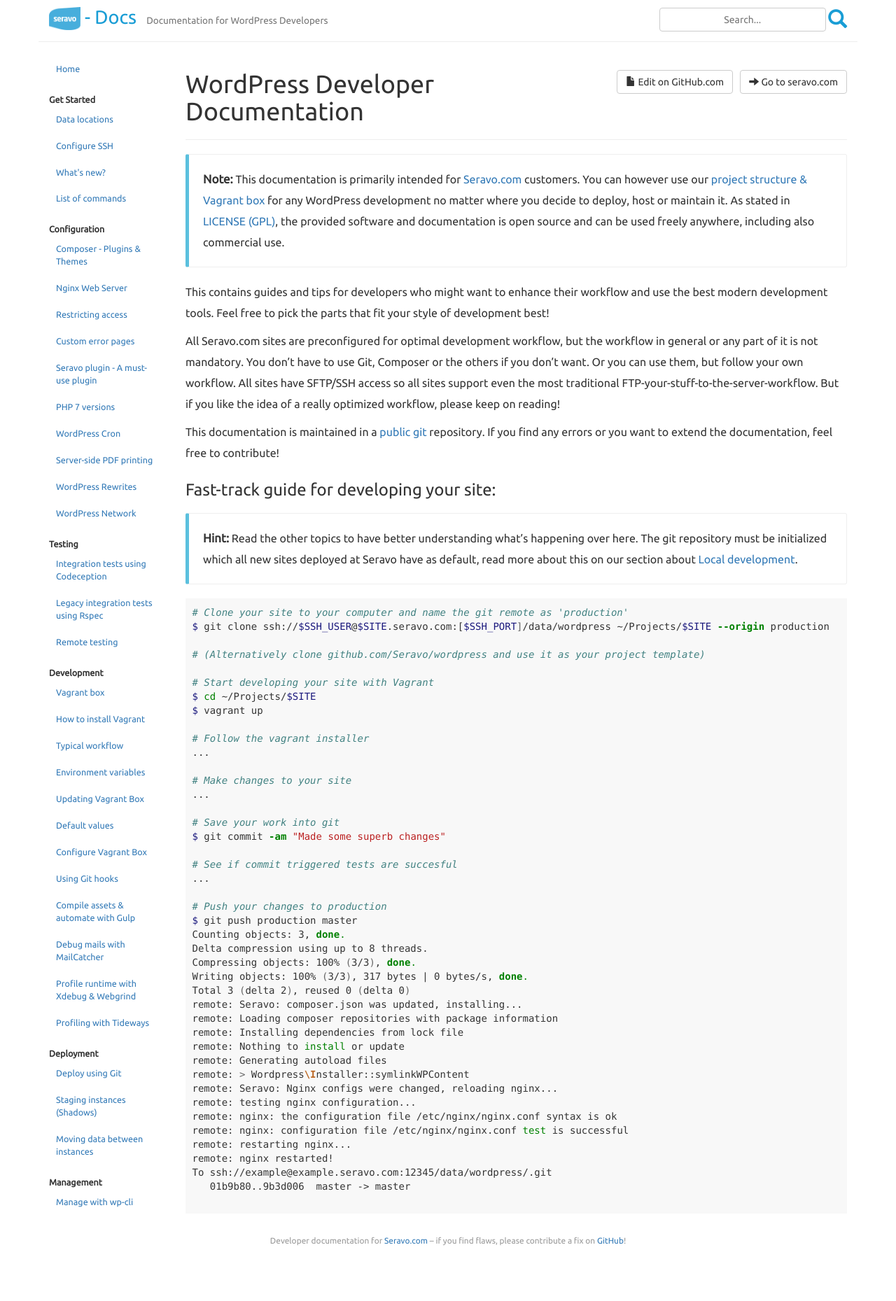
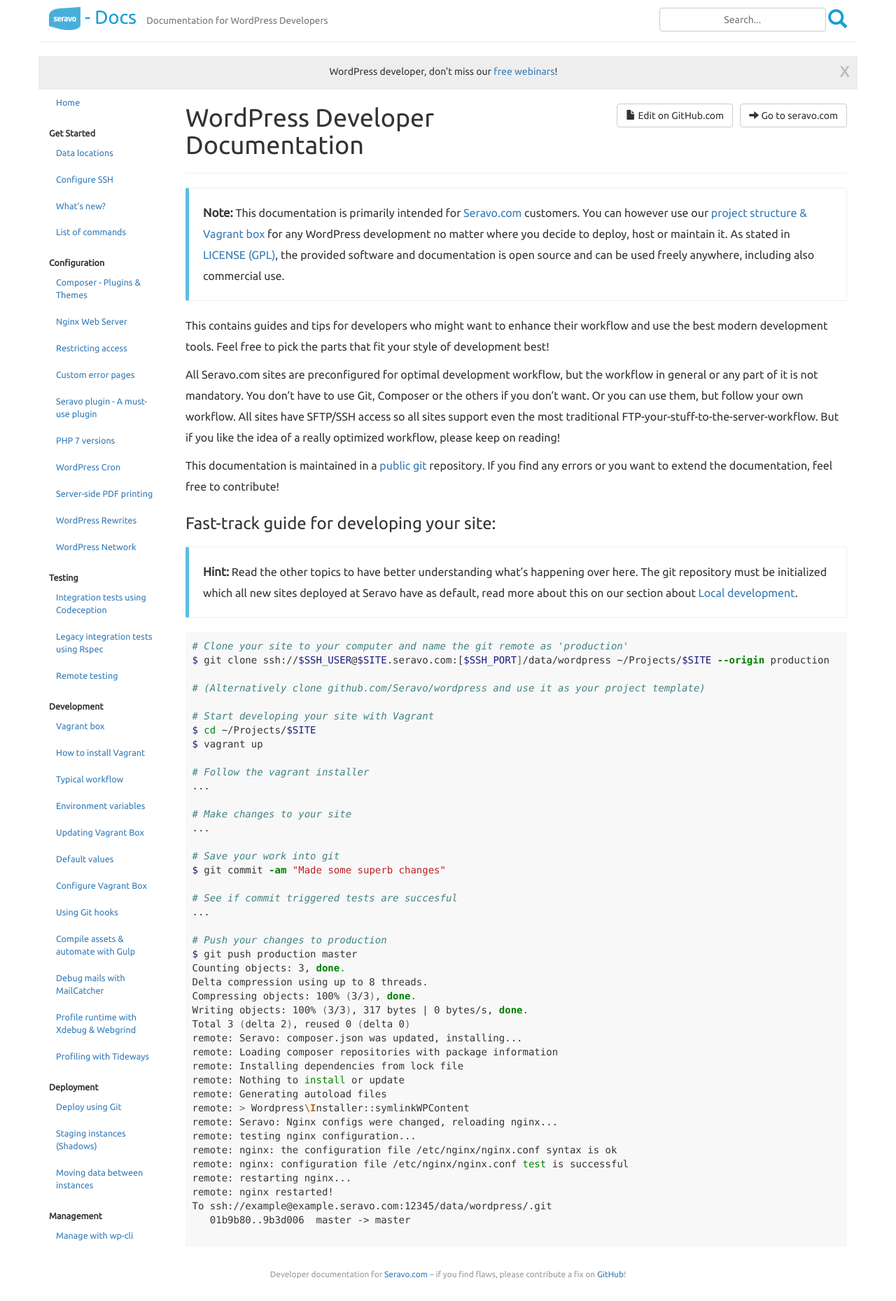
Before and after one commit to Seravo/docs, a Jekyll site: the page built from index.md, in a window 1280 px wide. Shown: the whole page at 70% size. Built offline with Jekyll 4.4.1, drawn with Linux system fonts in a browser that asks for light colours; nearby versions of some CDN libraries; before the commit the page ends 1811 px from its top, so only the background shows below that; some of the changed lines change nothing that is shown.

Commit message:
Bugfix: Don't show trainings banner in all 3 languages
Fix the logic so that there is just one trainings banner, and it is either
shown or not. The old way of having 3 independent banners resulted in
showing all 3 banners for some users at the same time, which naturally
does not make sens. Now there is one simple set of controls for the banner
itself, and the text inside is automatically correct based on browser
settings.

```diff
--- a/_layouts/default.html
+++ b/_layouts/default.html
@@ -16,22 +16,12 @@
                 <ul id="results-container"></ul>
             </div>
 
-            <!-- Shown for visitors with a browser in fi or fi-FI, see assets/main.js for logic -->
-            <div class="row" id="dev-training-banner-fi" style="display: none">
+            <!-- See assets/main.js for logic -->
+            <div class="row" id="dev-training-banner">
               <span class="close">X</span>
-              <p>WordPress-kehittäjä, älä missaa <a href="https://wp-palvelu.fi/avainsana/webinaari/">ilmaisia webinaarejamme</a>!</p>
-            </div>
-
-            <!-- Shown for visitors with a browser in sv or sv-se, see assets/main.js for logic -->
-            <div class="row" id="dev-training-banner-se" style="display: none">
-              <span class="close">X</span>
-              <p>WordPress utvecklare, missa inte våra <a href="https://seravo.se/tagg/webbinarium/">kostnadsfria webbinarier</a>!</p>
-            </div>
-
-            <!-- Shown for visitors with a browser in en, en-us or en-gb, see assets/main.js for logic -->
-            <div class="row" id="dev-training-banner-en" style="display: none">
-              <span class="close">X</span>
-              <p>WordPress developer, don't miss our <a href="https://seravo.com/tag/webinar/">free webinars</a>!</p>
+              <p lang="fi">WordPress-kehittäjä, älä missaa <a href="https://wp-palvelu.fi/avainsana/webinaari/">ilmaisia webinaarejamme</a>!</p>
+              <p lang="sv">WordPress utvecklare, missa inte våra <a href="https://seravo.se/tagg/webbinarium/">kostnadsfria webbinarier</a>!</p>
+              <p lang="en">WordPress developer, don't miss our <a href="https://seravo.com/tag/webinar/">free webinars</a>!</p>
             </div>
 
             <div class="row">
--- a/assets/main.js
+++ b/assets/main.js
@@ -26,64 +26,40 @@
     });
   });
 
-  // Show trainings banner for Finnish visitors
-  if ( localStorage.getItem('dev-training-banner-fi') != 'closed' &&
-       (
-         jQuery.inArray('fi', window.navigator.languages) > -1 ||
-         jQuery.inArray('fi-FI', window.navigator.languages) > -1
-       )
-     ) {
-    $("#dev-training-banner-fi").show();
+  // Show trainings banner if visitor hasn't dismissed it so far
+  if ( localStorage.getItem('dev-training-banner') != 'closed' ) {
+
+    // Show the banner
+    $("#dev-training-banner").show();
+
+    if ( jQuery.inArray('fi', window.navigator.languages) > -1 ||
+         jQuery.inArray('fi-FI', window.navigator.languages) > -1 ) {
+
+       // Show text in Finnish for Finnish visitors
+       $("#dev-training-banner *[lang=fi]").show();
+
+     } else if ( jQuery.inArray('sv', window.navigator.languages) > -1 ||
+                 jQuery.inArray('sv-se', window.navigator.languages) > -1 ) {
+
+       // Show text in Swedish for Swedish visitors
+       $("#dev-training-banner *[lang=sv]").show();
+
+     } else {
+
+       // Show text in English for other visitors
+       $("#dev-training-banner *[lang=en]").show();
+
+     }
+
   } else {
-    $("#dev-training-banner-fi").hide();
+    $("#dev-training-banner").hide();
   }
 
-  // Show trainings banner for Swedish visitors
-  if ( localStorage.getItem('dev-training-banner-se') != 'closed' &&
-       (
-         jQuery.inArray('sv', window.navigator.languages) > -1 ||
-         jQuery.inArray('sv-se', window.navigator.languages) > -1
-       )
-     ) {
-    $("#dev-training-banner-se").show();
-  } else {
-    $("#dev-training-banner-se").hide();
-  }
-
-  // Show trainings banner for English visitors
-  if ( localStorage.getItem('dev-training-banner-en') != 'closed' &&
-       (
-         jQuery.inArray('en', window.navigator.languages) > -1 ||
-         jQuery.inArray('en-us', window.navigator.languages) > -1 ||
-         jQuery.inArray('en-gb', window.navigator.languages) > -1
-       )
-     ) {
-    $("#dev-training-banner-en").show();
-  } else {
-    $("#dev-training-banner-en").hide();
-  }
-
-  // Enable closing the Finnish trainings banner if it annoys
-  $('#dev-training-banner-fi .close').click( function (e){
-    $("#dev-training-banner-fi").hide();
+  // Enable closing the trainings banner if it annoys
+  $('#dev-training-banner .close').click( function (e){
+    $("#dev-training-banner").hide();
     // Store selection and never show the banner again
-    localStorage.setItem('dev-training-banner-fi', 'closed');
-    // Use localStorage.clear(); to reset selection
-  });
-
-  // Enable closing the Swedish trainings banner if it annoys
-  $('#dev-training-banner-se .close').click( function (e){
-    $("#dev-training-banner-se").hide();
-    // Store selection and never show the banner again
-    localStorage.setItem('dev-training-banner-se', 'closed');
-    // Use localStorage.clear(); to reset selection
-  });
-
-  // Enable closing the English trainings banner if it annoys
-  $('#dev-training-banner-en .close').click( function (e){
-    $("#dev-training-banner-en").hide();
-    // Store selection and never show the banner again
-    localStorage.setItem('dev-training-banner-en', 'closed');
+    localStorage.setItem('dev-training-banner', 'closed');
     // Use localStorage.clear(); to reset selection
   });
 
--- a/assets/main.scss
+++ b/assets/main.scss
@@ -108,6 +108,10 @@
   text-align: center;
   background-color: #eee;
   padding: 12px 12px 6px 12px;
+  display: none
+}
+#dev-training-banner p {
+  display: none
 }
 
 #footer {
```
